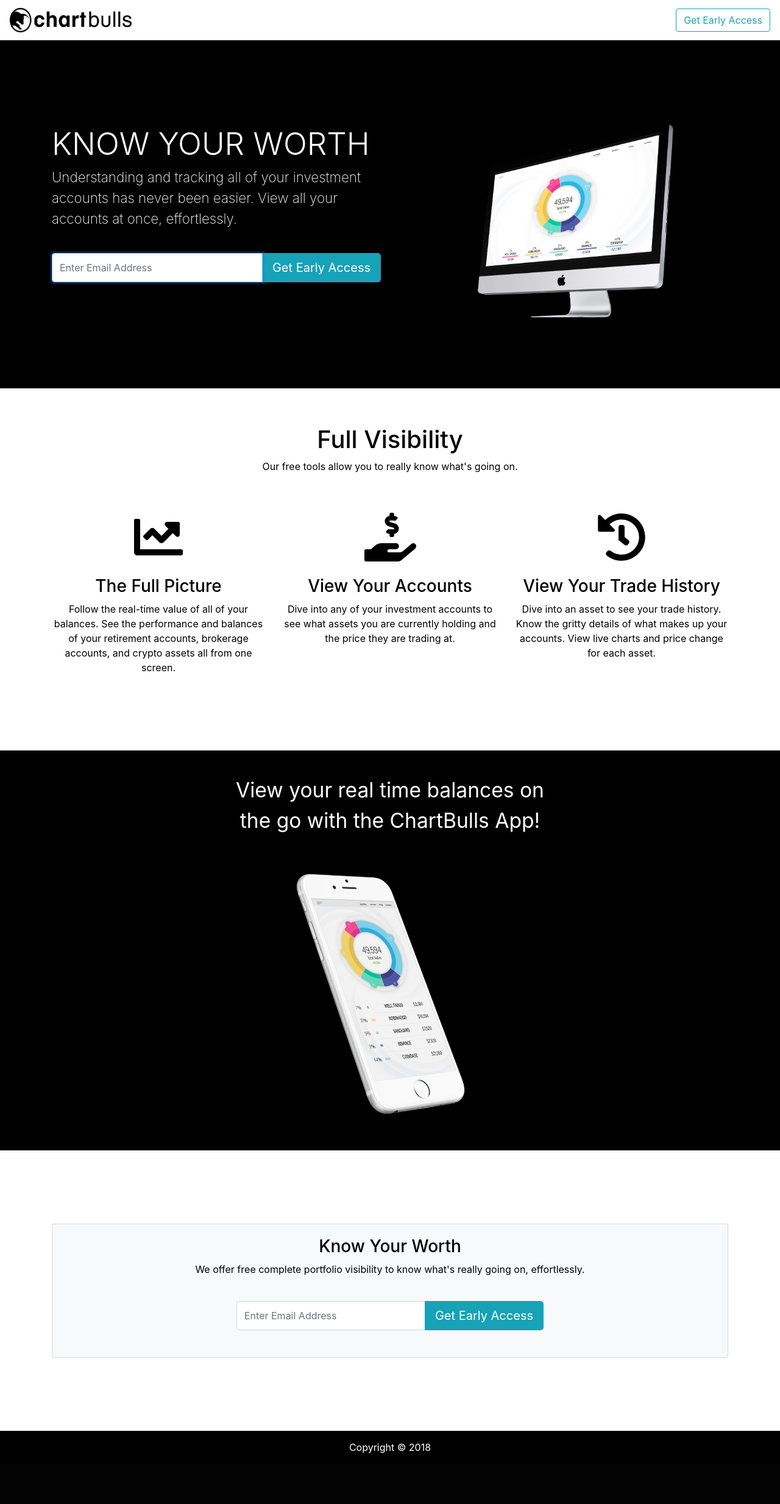
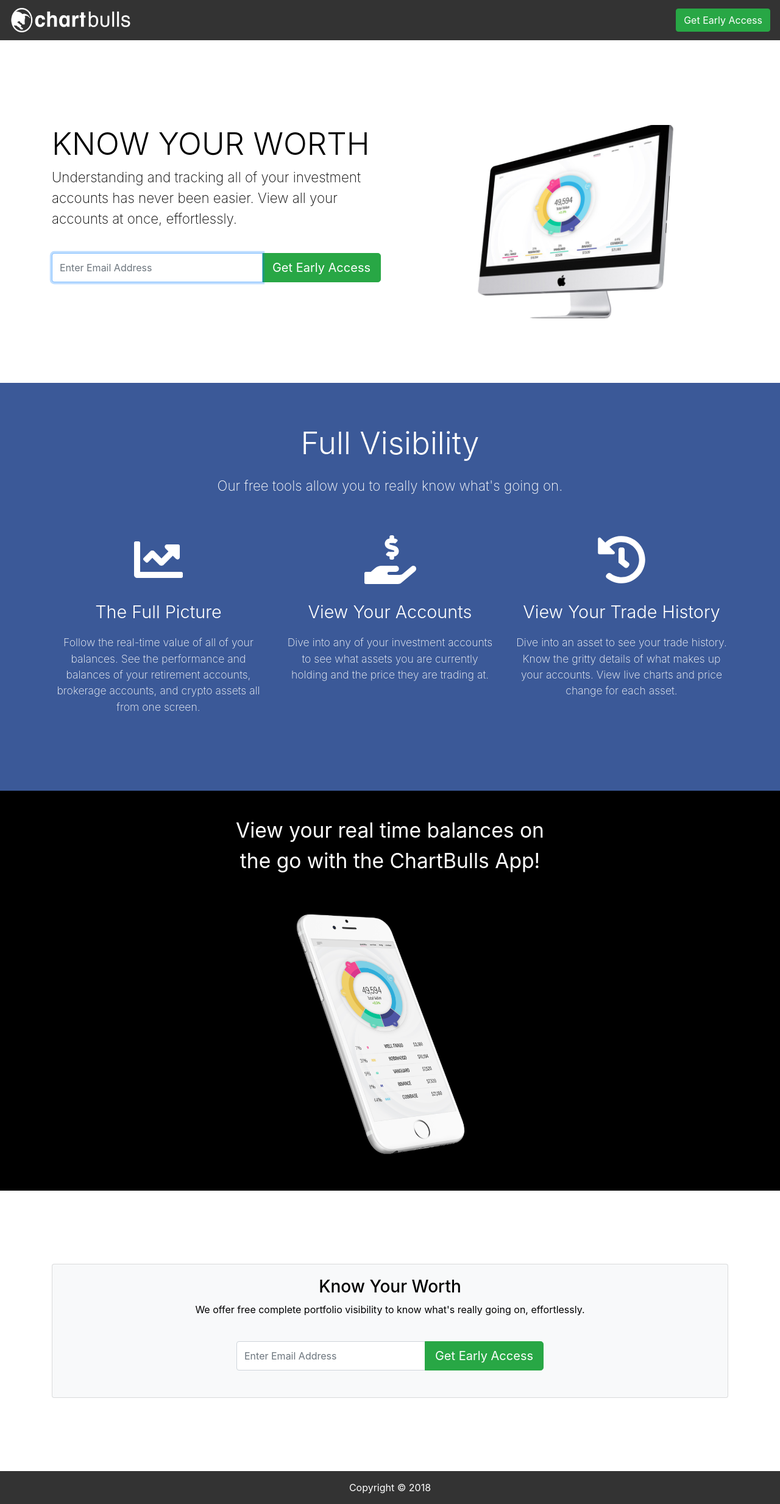
Before and after one commit to ChartBulls/chartbulls-website, a Flask app: page / in a window 1280 px wide. Shown: the whole page at 61% size. Before the commit the page ends 2384 px from the top, so only its background shows below. Run offline with Flask 2, Linux system fonts and the light colour scheme; some libraries are stand-ins or nearby versions.

Commit message:
Changes.

```diff
--- a/frontend/assets/css/main.css
+++ b/frontend/assets/css/main.css
@@ -2,28 +2,24 @@
     z-index: 2147483647;
 }
 
+/* navbar */
 .navbar {
-    background-color: white !important;
-    color:            black;
+    background-color: #333333 !important;
+    color:            white;
 }
 
-.nav-item {
-    color: #17a2b8 !important;
-}
-
+/* jumbotron */
 .jumbotron {
-    background-color: black;
+    background-color: white;
     padding-top:      140px;
-    padding-bottom:   110px;
+    padding-bottom:   100px;
     margin-top:       65px;
     margin-bottom:    0px;
 }
-
 .jumbotron-img {
     display:  inline-block;
     overflow: hidden;
 }
-
 .jumbotron-img img {
     -webkit-transform: scale(1.21);
     -moz-transform:    scale(1.21);
@@ -31,47 +27,62 @@
     -ms-transform:     scale(1.21);
     transform:         scale(1.21);
 }
-
 .header-title {
-    color:       white !important;
+    color:       black !important;
     font-size:   3.2em;
     font-weight: 300;
 }
-
 .header-description {
-    color:       white !important;
+    color:       black !important;
     font-size:   1.4em;
     font-weight: 200;
 }
 
+/* section 2 - Features #333e48 */
 .section-2 {
-    background-color: white !important;
+    background-color: #3b5998 !important;
     padding-top:      60px;
     padding-bottom:   60px;
-    color:            black;
+    color:            white;
+}
+.section-2-title {
+    font-size: 3.2em;
+    font-weight: 300;
+}
+.section-2-description {
+    font-size:   1.4em;
+    font-weight: 200;
+}
+.section-2-subtitle {
+    font-size: 1.8em;
+    font-weight: 300;
+}
+.section-2-subtitle-description {
+    font-size:   1.1em;
+    font-weight: 200;
 }
 
+/* section 3 - Phone */
 .section-3 {
     background-color: black !important;
     padding-top:      40px;
     padding-bottom:   40px;
 }
-
 .section-3-title {
     color:       white !important;
     font-size:   2.1em;
     font-weight: 3 00;
 }
 
+/* Footer */
 .footer-above {
     background-color: white !important;
     padding-top:      120px;
     padding-bottom:   120px;
     color:            black;
 }
-
 .footer-below {
-    background-color: black !important;
+    background-color: #333333 !important;
     padding-top:      15px;
     padding-bottom:   15px;
     color:            white;
--- a/frontend/email_templates/subscribed.html
+++ b/frontend/email_templates/subscribed.html
@@ -10,7 +10,6 @@
     <p>
         Hello! My name is Matthew Miller and I am one of the founders of ChartBulls.
         I wanted to take a second and say hello and welcome you to ChartBulls.
-        Seriously, on behalf of the company, I want you to know we are pumped you are here with us.
         <br>
         <br>
         <b> Here's what you can expect from us... </b>
@@ -22,11 +21,6 @@
         <br>
         <br>
         Once our site is live, we will send out a notice to you so that you can start using it right away!
-        <br>
-        <br>
-        <i> Sound fair?? </i>
-        <br>
-        <b> Good! :) </b>
         <br>
         <br>
         <i> Here's what you need to do now to get started... </i>
--- a/frontend/index.html
+++ b/frontend/index.html
@@ -19,10 +19,10 @@
 
   <body>
     <!-- Navbar -->
-    <nav class="navbar navbar-expand-lg navbar-light fixed-top">
+    <nav class="navbar navbar-expand-lg navbar-dark bg-primary fixed-top">
       <!-- Logo -->
       <a class="navbar-brand" href="#">
-        <img src="frontend/assets/img/chartbulls_logo.png" width="200" height="40" class="d-inline-block align-top">
+        <img src="frontend/assets/img/chartbulls_logo_white.png" width="200" height="40" class="d-inline-block align-top">
       </a>
       <!-- Button -->
       <button class="navbar-toggler" type="button" data-toggle="collapse" data-target="#navbar-items">
@@ -31,7 +31,7 @@
       <!-- Get Early Access -->
       <div class="collapse navbar-collapse" id="navbar-items">
         <div class="navbar-nav ml-auto">
-          <button class="btn btn-outline-info" type="button" onclick="scrollDown()">
+          <button class="btn btn-success" type="button" onclick="scrollDown()">
             Get Early Access
           </button>
         </div>
@@ -66,7 +66,7 @@
                 <input id="input-email-jumbotron" type="text" class="form-control" placeholder="Enter Email Address" autofocus>
                 <!-- Button -->
                 <div class="input-group-append">
-                  <button id="validate-btn-jumbotron" class="btn btn-info btn-lg" type="button" onclick="validate('jumbotron')">
+                  <button id="validate-btn-jumbotron" class="btn btn-success btn-lg" type="button" onclick="validate('jumbotron')">
                     Get Early Access
                   </button>
                 </div>
@@ -77,7 +77,7 @@
             <!-- Jumbotron Image -->
             <div class="jumbotron-img">
               <!-- Image -->
-              <img src="frontend/assets/img/banner_3.jpg" class="img-fluid">
+              <img src="frontend/assets/img/jumbotron-transparent.png" class="img-fluid">
             </div>
           </div>
         </div>
@@ -85,8 +85,10 @@
     </div>
     <!-- Features Section -->
     <div class="section-2 text-center">
-      <h1> Full Visibility </h1>
-      <p> Our free tools allow you to really know what's going on. </p>
+      <p class="section-2-title"> Full Visibility </p>
+      <p class="section-2-description">
+        Our free tools allow you to really know what's going on.
+      </p>
       <br><br>
       <div class="container">
         <!-- Features -->
@@ -95,8 +97,8 @@
           <div class="col-md">
             <i class="fas fa-chart-line fa-5x"></i>
             <br><br>
-            <h3> The Full Picture </h3>
-            <p>
+            <p class="section-2-subtitle"> The Full Picture </p>
+            <p class="section-2-subtitle-description">
               Follow the real-time value of all of your balances.
               See the performance and balances of your retirement accounts, brokerage accounts,
               and crypto assets all from one screen.
@@ -107,8 +109,8 @@
           <div class="col-md">
             <i class="fas fa-hand-holding-usd fa-5x"></i>
             <br><br>
-            <h3> View Your Accounts </h3>
-            <p>
+            <p class="section-2-subtitle"> View Your Accounts </p>
+            <p class="section-2-subtitle-description">
               Dive into any of your investment accounts to see what assets you are currently
               holding and the price they are trading at.
             </p>
@@ -118,8 +120,8 @@
           <div class="col-md">
             <i class="fas fa-history fa-5x"></i>
             <br><br>
-            <h3> View Your Trade History </h3>
-            <p>
+            <p class="section-2-subtitle"> View Your Trade History </p>
+            <p class="section-2-subtitle-description">
               Dive into an asset to see your trade history.
               Know the gritty details of what makes up your accounts.
               View live charts and price change for each asset.
@@ -169,7 +171,7 @@
                   <input id="input-email-footer" type="text" class="form-control" placeholder="Enter Email Address">
                   <!-- Button -->
                   <div class="input-group-append">
-                    <button id="validate-btn-footer" class="btn btn-info btn-lg" type="button" onclick="validate('footer')">
+                    <button id="validate-btn-footer" class="btn btn-success btn-lg" type="button" onclick="validate('footer')">
                       Get Early Access
                     </button>
                   </div>
```
Also changed, not shown: frontend/assets/img/chartbulls_logo_white.png (added), frontend/assets/img/jumbotron-transparent.png (added).
